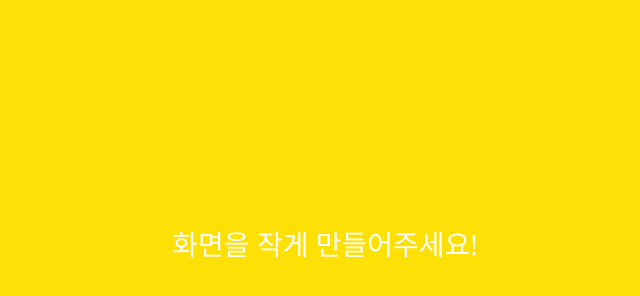
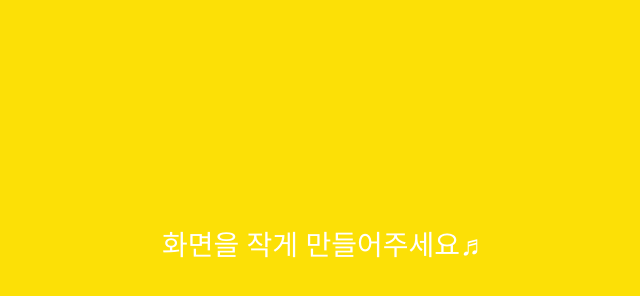
Before and after one commit to Sereu/kakao-clone-v2, a plain HTML site: page chat.html in a window 1280 px wide. Shown: the part 156-452 px from the top of the page, without its empty margins (315-955 px from the left). Drawn offline with nearby package versions, Linux system fonts and the light colour scheme.

Commit message:
add_emoji

```diff
--- a/chat.html
+++ b/chat.html
@@ -108,7 +108,7 @@
       </div>
     </div>
     <div class="bigScreen">
-      <span class="bicScreen__text">화면을 작게 만들어주세요!</span>
+      <span class="bicScreen__text">화면을 작게 만들어주세요♬</span>
     </div>
   </body>
 </html>
```
Also changed, not shown: find.html (+1 -1 lines), friends.html (+1 -1 lines), index.html (+1 -1 lines), more.html (+1 -1 lines), settings.html (+1 -1 lines).
